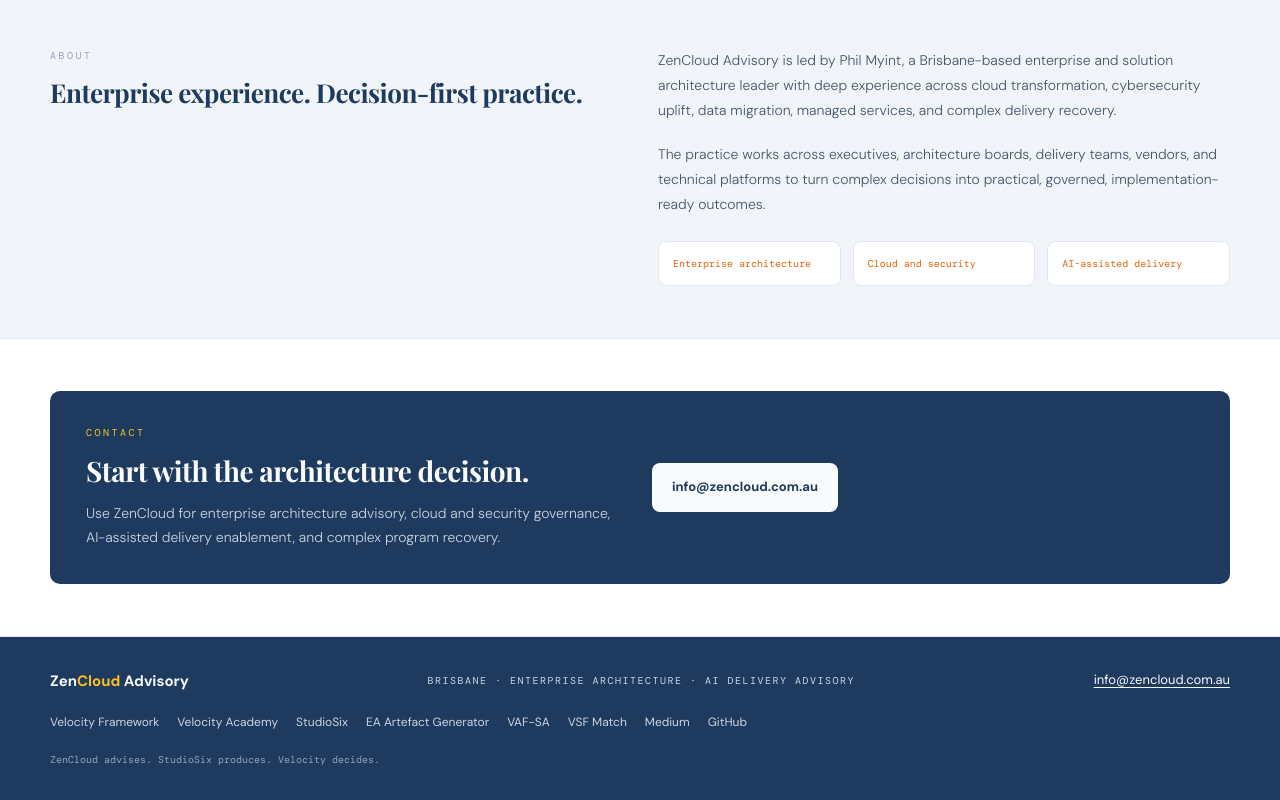
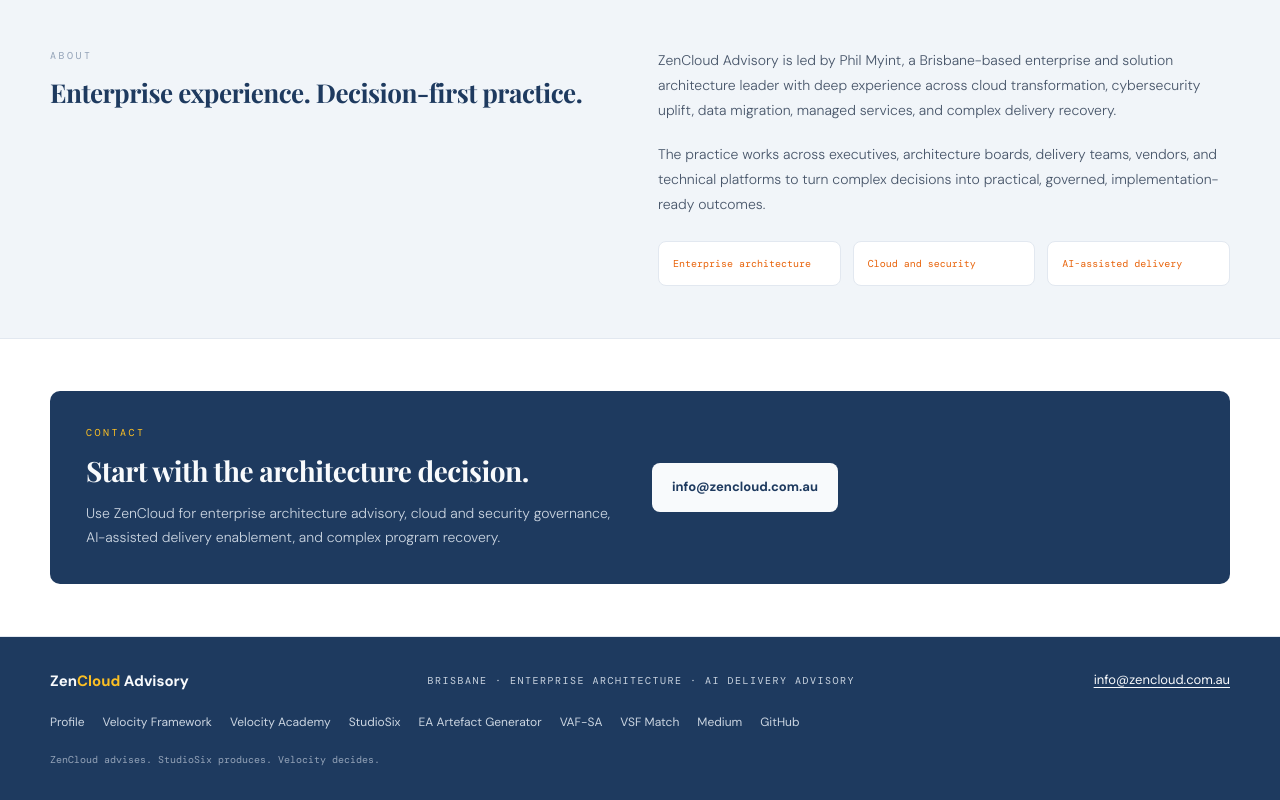
Before and after one commit to ZenCloudAU/zencloud-advisory, a React (Vite) app: page / in a window 1280 px wide. Shown: the part 4008-4808 px from the top of the page. Built offline with nearby package versions, Linux system fonts and the light colour scheme; a web font is replaced by a local one.

Commit message:
Add Profile link to ZenCloud footer

```diff
--- a/src/components/Footer.tsx
+++ b/src/components/Footer.tsx
@@ -1,4 +1,5 @@
 const links = [
+  { label: 'Profile', href: '/profile/' },
   { label: 'Velocity Framework', href: 'https://velocityarchitectureframework.com/' },
   { label: 'Velocity Academy', href: 'https://velocityarchitecture.com.au/' },
   { label: 'StudioSix', href: 'https://studiosix.com.au/' },
@@ -41,7 +42,7 @@
 
         <div style={{ display: 'flex', flexWrap: 'wrap', gap: '10px 18px' }}>
           {links.map(link => (
-            <a key={link.label} href={link.href} target="_blank" rel="noopener noreferrer" style={{
+            <a key={link.label} href={link.href} target={link.href.startsWith('http') ? '_blank' : undefined} rel={link.href.startsWith('http') ? 'noopener noreferrer' : undefined} style={{
               fontFamily: 'var(--font-body)', fontSize: 12,
               color: '#cbd5e1',
             }}>{link.label}</a>
```
